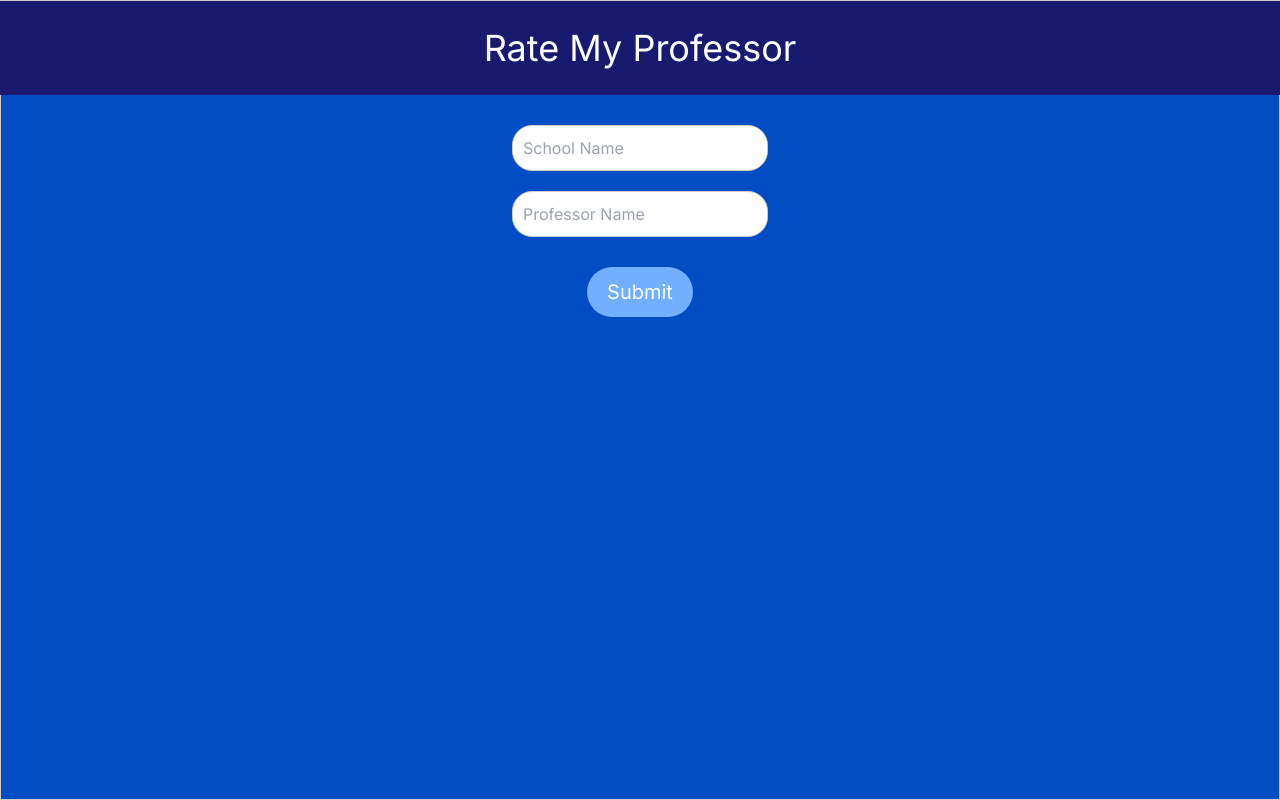
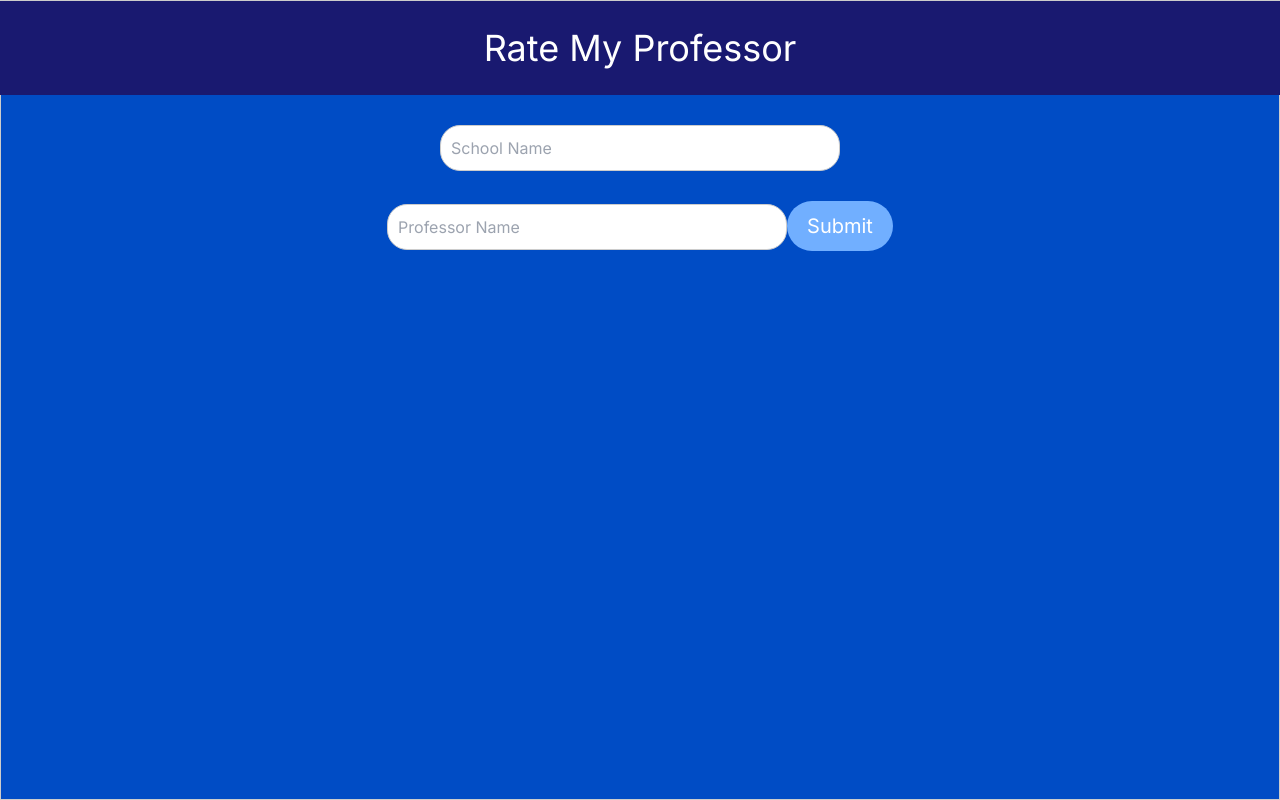
Before and after one commit to nayanmapara/AI-Rate-My-Professor, a Next.js app: page / in a window 1280 px wide. Built offline with nearby package versions, Linux system fonts and the light colour scheme.

Commit message:
trying to place textbox and button all next to each other

```diff
--- a/src/app/page.tsx
+++ b/src/app/page.tsx
@@ -53,15 +53,24 @@
 		borderRadius: "20px",
 	};
 
+	const placeHorizontal = {
+		display: "flex",
+		flexDirection: "row",
+		gap: "20px", //gives spacing between the textbox and button
+		justifyContent: "center",
+	};
+
 	return (
 		<div style={overallStyle}>
 			<div style={headingOneStyle}>
 				<h1 style={headingOneSize}> Rate My Professor</h1>
 			</div>
 			<div style={contentStyle}>
-				<input type="text" placeholder="School Name" style={inputStyle} />
-				<input type="text" placeholder="Professor Name" style={inputStyle} />
-				<button style={buttonStyle}>Submit</button>
+				<div styel={placeHorizontal}>
+					<input type="text" placeholder="School Name" style={inputStyle} />
+					<input type="text" placeholder="Professor Name" style={inputStyle} />
+					<button style={buttonStyle}>Submit</button>
+				</div>
 			</div>
 		</div>
 	);
```
